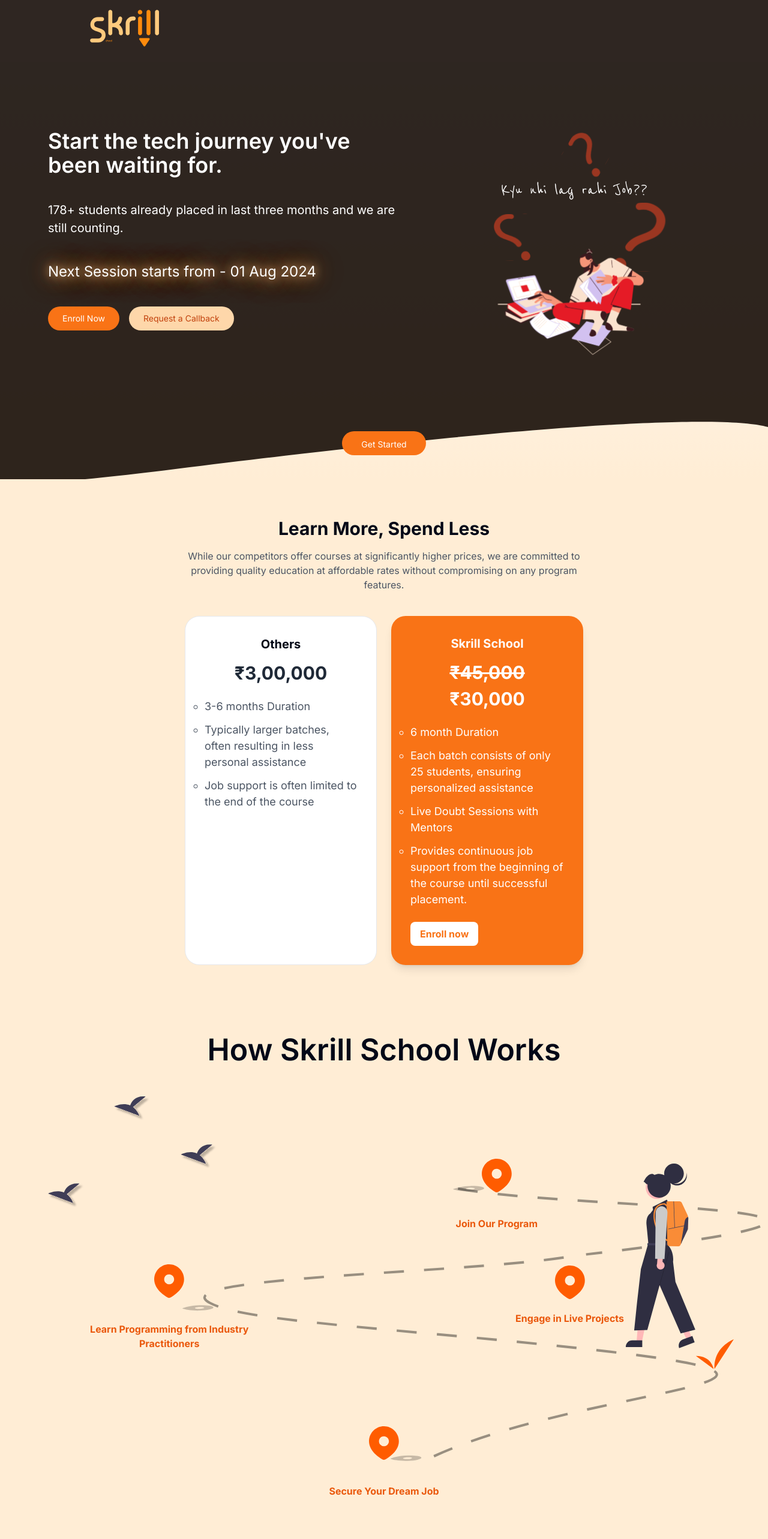
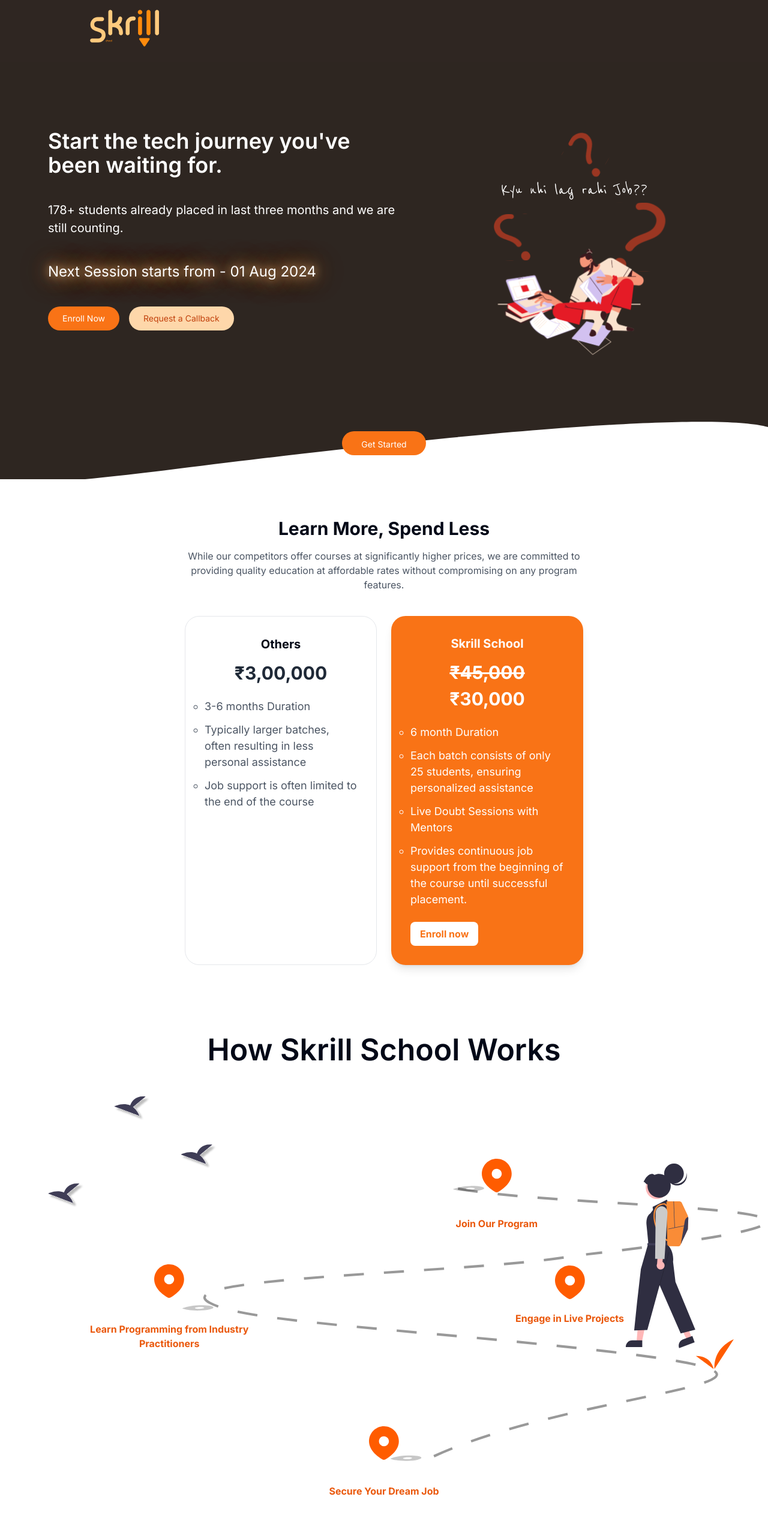
Before and after one commit to Gajender401/skrill, a Next.js app: page / in a window 1280 px wide. Shown: the top 2566 px of the page at 60% size. Built offline with nearby package versions, Linux system fonts and the light colour scheme.

Commit message:
bg color update

```diff
--- a/Components/Footer.tsx
+++ b/Components/Footer.tsx
@@ -20,7 +20,7 @@
   };
 
   return (
-    <div>
+    <div className='bg-white'>
       <div className="w-full z-40" style={backgroundImageStyle}>
         <div className="w-full z-10" style={backgroundImageStyle2}>
           <footer className="text-gray-600 body-font">
--- a/app/_Component/Fifth.tsx
+++ b/app/_Component/Fifth.tsx
@@ -97,7 +97,7 @@
 const Fifth = () => {
     return (
         <div className='relative'>
-            <div className="absolute inset-0 bg-no-repeat bg-cover " style={{ backgroundImage: "url('/fifthbg.svg')" }} />
+            <div className="absolute inset-0 bg-no-repeat bg-cover bg-white " style={{ backgroundImage: "url('/fifthbg.svg')" }} />
             <div className="flex lg:flex-row flex-col justify-center items-center">
 
                 <div className="relative lg:w-5/12 py-20 px-5">
--- a/app/_Component/Fourth.tsx
+++ b/app/_Component/Fourth.tsx
@@ -62,7 +62,7 @@
 
 const Fourth = () => {
     return (
-        <div className="bg-orange-100 py-10">
+        <div className="bg-white py-10">
             {/* <div className="flex justify-center">
                 <div className="text-center">
                     <p className="lg:text-4xl text-2xl font-semibold mb-5">Why choose us?</p>
--- a/app/_Component/Hero.tsx
+++ b/app/_Component/Hero.tsx
@@ -5,7 +5,7 @@
 
 const Hero = () => {
   return (
-    <div className="relative bg-gradient-to-b from-white to-orange-100 py-12 lg:py-10">
+    <div className="relative bg-white py-12 lg:py-10">
       <div
         className="absolute inset-0 bg-no-repeat bg-cover bg-center"
         style={{ backgroundImage: "url('/herobg1.svg')" }}
--- a/app/_Component/Nine.tsx
+++ b/app/_Component/Nine.tsx
@@ -2,7 +2,7 @@
 
 const Nine = () => {
     return (
-        <div className="flex flex-col items-center py-16 bg-orange-100">
+        <div className="flex flex-col items-center py-16 bg-white">
             <h2 className="text-3xl font-bold mb-4">Learn More, Spend Less</h2>
             <p className="text-center mb-10 max-w-2xl text-gray-600">
                 While our competitors offer courses at significantly higher prices, we are committed to providing quality education at affordable rates without compromising on any program features.
--- a/app/_Component/Second.tsx
+++ b/app/_Component/Second.tsx
@@ -3,7 +3,7 @@
 
 const Second = () => {
     return (
-        <div className=" min-h-screen flex flex-col bg-orange-100">
+        <div className=" min-h-screen flex flex-col bg-white">
             <div className="flex justify-center">
                 <p className="mt-10 lg:text-[50px] font-semibold">How Skrill School Works</p>
             </div>
--- a/app/_Component/Seventh.tsx
+++ b/app/_Component/Seventh.tsx
@@ -3,11 +3,11 @@
 
 const Seventh = () => {
     return (
-        <div className="w-full bg-orange-100 text-center py-10">
+        <div className="w-full bg-white text-center py-10">
             <p className="lg:text-4xl font-semibold text-gray-800 lg:mx-10 mx-2">
                 &quot;Don&#39;t Just Consume Technology, Create It! Enroll Now!&quot;
             </p>
-            <Button className="bg-orange-500 text-white px-4 py-2 rounded-full w-4/12 shadow-md hover:bg-orange-600 transition-colors mt-10">
+            <Button className="bg-orange-500 text-white px-4 py-2 rounded-full  shadow-md hover:bg-orange-600 transition-colors mt-10">
                 Get Started
             </Button>
         </div>
--- a/app/_Component/Sixth.tsx
+++ b/app/_Component/Sixth.tsx
@@ -21,7 +21,7 @@
   };
 
   return (
-    <div className="w-full bg-orange-100 text-center py-10">
+    <div className="w-full bg-white text-center py-10">
       <div style={accordionStyle}>
         <h2 className="lg:text-4xl font-bold text-black mt-20">Frequently Asked Questions</h2>
         <p className="text-lg mt-5 text-black">All you need to know about our courses and services.</p>
--- a/app/_Component/Ten.tsx
+++ b/app/_Component/Ten.tsx
@@ -8,7 +8,7 @@
 
 const Ten = () => {
     return (
-        <div className="flex flex-col items-center justify-center py-8 bg-gradient-to-b from-orange-50 to-orange-100 shadow-lg shadow-orange-100">
+        <div className="flex flex-col items-center justify-center py-8 bg-white">
             <div className="bg-orange-500 mx-5 lg:w-8/12 text-center py-10  rounded-lg relative flex flex-col items-center justify-center px-5">
                 <svg className="absolute top-0 left-0 w-full h-full" xmlns="http://www.w3.org/2000/svg" viewBox="0 0 1440 320">
                     <path fill="#f97316" fillOpacity="1" d="M0,32L1440,320L1440,320L0,320Z"></path>
```
